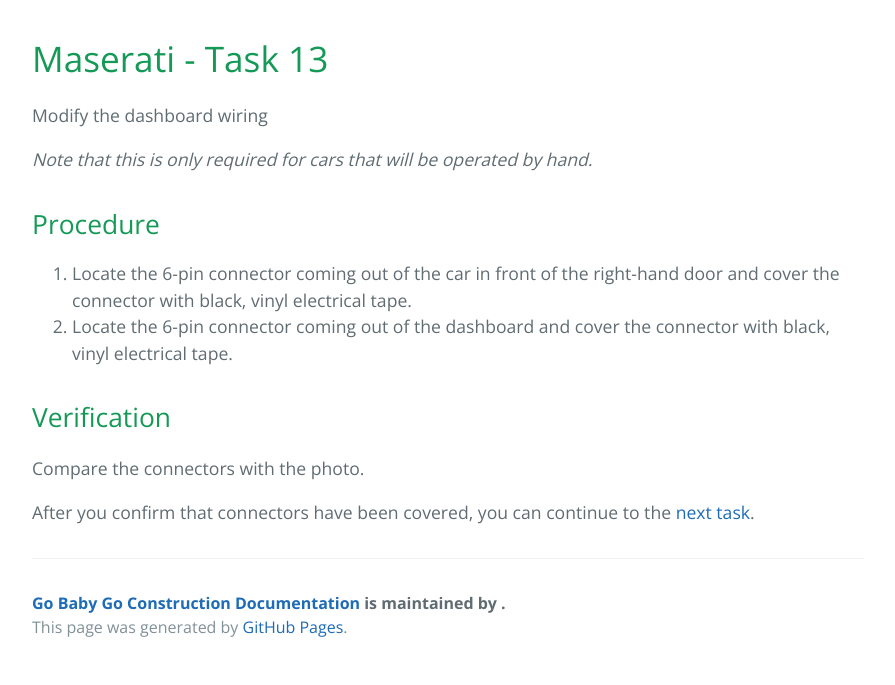
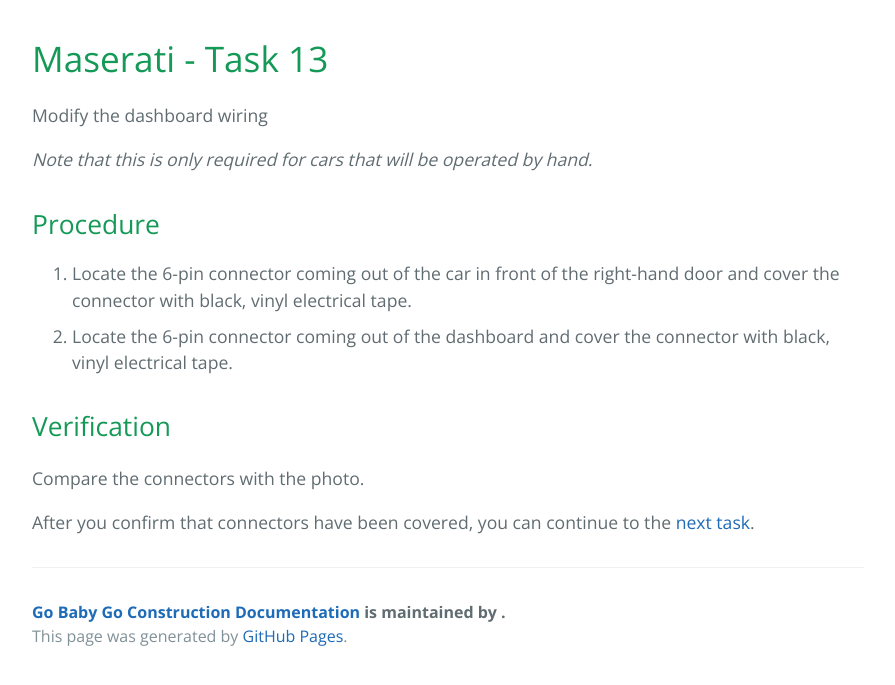
Before and after one commit to MercerU-TCO/GoBabyGo, a Jekyll site: the page built from docs/pages/cars-maserati-task13.md, in a window 1280 px wide. Shown: the top 685 px of the page, without its empty margins (192-1087 px from the left). Built offline with Jekyll 4.4.1, drawn with Linux system fonts in a browser that asks for light colours.

Commit message:
Opened up list elem vertical spacing.

```diff
--- a/docs/assets/css/cayman.css
+++ b/docs/assets/css/cayman.css
@@ -239,3 +239,5 @@ a {
 
 .site-footer-credits {
   color: #819198; }
+
+li {margin-top: 1.0ex;}
```
